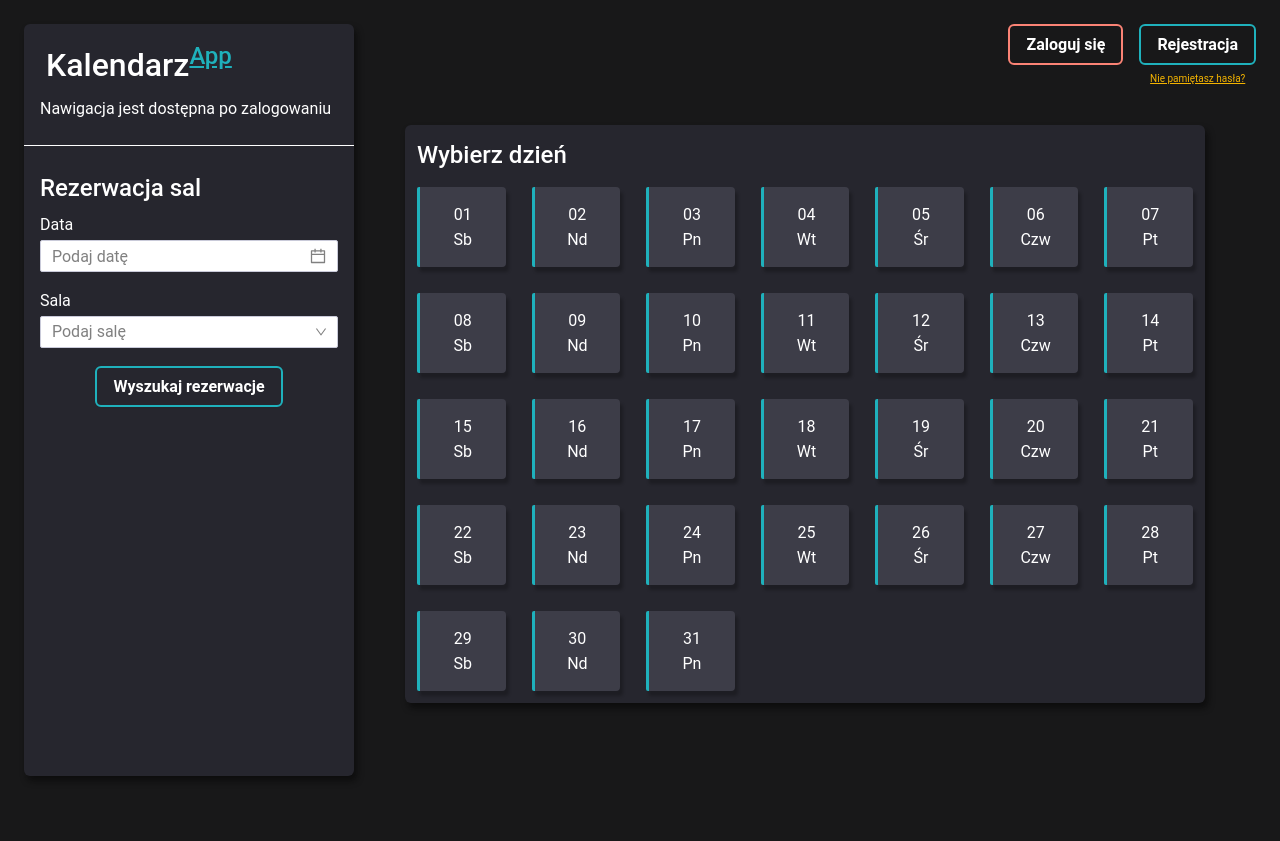
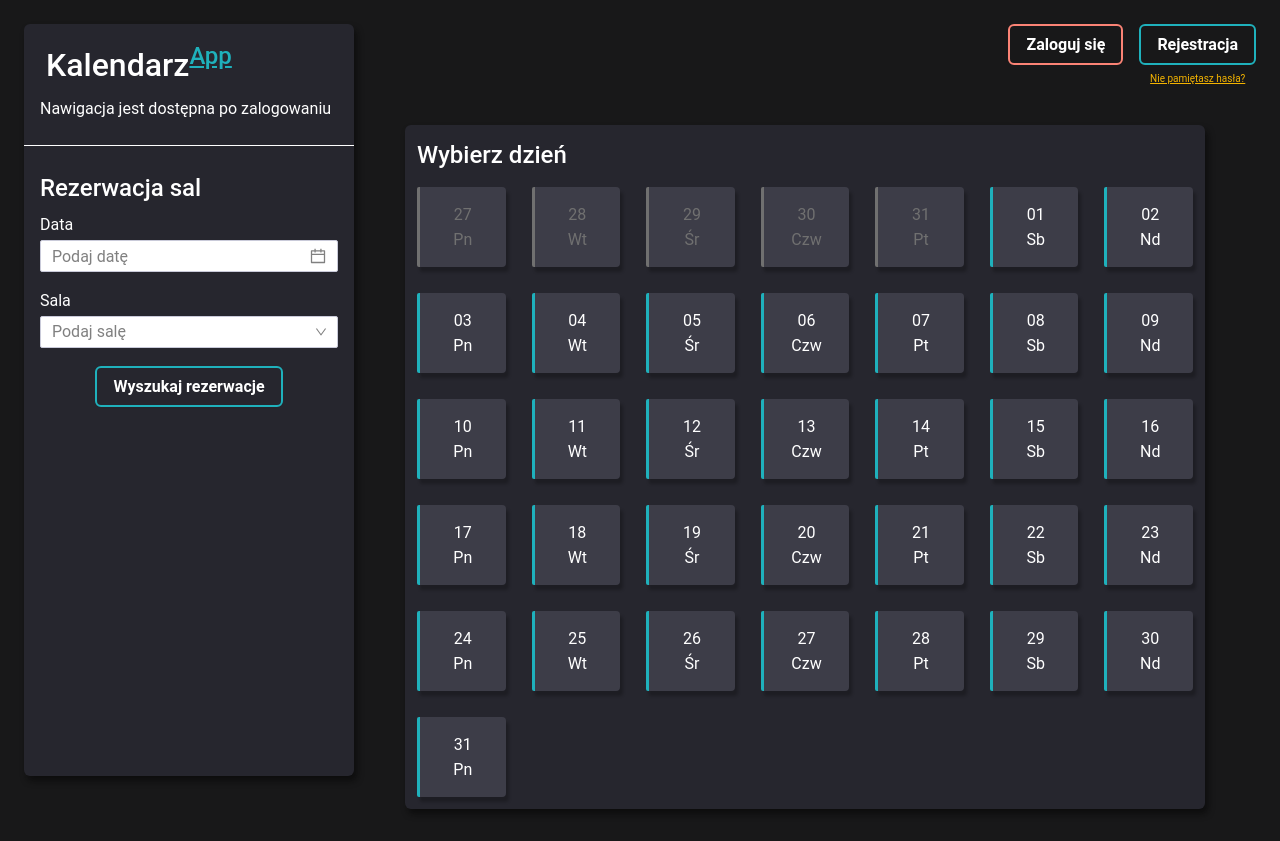
Before and after one commit to Terminatt/kalendarz-app, a React (Create React App) app in the folder front/: page / in a window 1280 px wide. Built offline with nearby package versions, Linux system fonts and the light colour scheme; no server answers.

Commit message:
feat(front): add last week of month before to calendar

```diff
--- a/front/src/components/Calendar/Calendar.tsx
+++ b/front/src/components/Calendar/Calendar.tsx
@@ -1,44 +1,56 @@
-import { dayNames } from '@constants/constants';
 import { isNumber } from '@utils/general';
 import dayjs from 'dayjs';
-import React, { useCallback, useEffect, useState } from 'react';
+import React, { useEffect, useState } from 'react';
+import { dayNames } from '@constants/constants';
 import CalendarItem, { CalendarItemType } from './CalendarItem/CalendarItem';
 
 import './Calendar.less';
 
 export interface CalendarDay {
-  dayNumber: string;
-  dayName: string;
+    dayNumber: string;
+    dayName: string;
+    type: CalendarItemType;
+}
+
+export function createDayList(year: number, month: number): CalendarDay[] {
+    const dayList: CalendarDay[] = [];
+    const date = new Date(year, month, 1);
+    const numberOfDays = dayjs(date).daysInMonth();
+
+    for (let i = 0; i < numberOfDays; i++) {
+        const dayNumber = dayjs(date).add(i, 'day').day();
+        dayList.push(
+            { dayNumber: i < 9 ? `0${i + 1}` : `${i + 1}`, dayName: dayNames[dayNumber], type: CalendarItemType.NORMAL },
+        );
+    }
+    return dayList;
+}
+
+export function createLastWeekList(year: number, month: number): CalendarDay[] {
+    const dayList: CalendarDay[] = [];
+    const date = new Date(year, month, 1);
+    const lastDay = dayjs(date).endOf('month');
+    const lastDayNumber = lastDay.day();
+
+    for (let i = lastDayNumber - 1; i >= 0; i--) {
+        const dateTmp = dayjs(lastDay).subtract(i, 'day');
+        const dayNumber = dateTmp.day();
+        dayList.push(
+            { dayNumber: `${dateTmp.format('DD')}`, dayName: dayNames[dayNumber], type: CalendarItemType.ANOTHER_MONTH_DAY },
+        );
+    }
+    return dayList;
 }
 
 const Calendar: React.FC = () => {
-    const [today, setToday] = useState<dayjs.Dayjs | null>(null);
     const [selectedYear, setYear] = useState<number | null>(null);
     const [selectedMonth, setMonth] = useState<number | null>(null);
     const [daysInMonth, setDaysInMonth] = useState<CalendarDay[]>([]);
 
     useEffect(() => {
         const currentDate = dayjs();
-        setToday(currentDate);
         setYear(currentDate.year());
         setMonth(currentDate.month());
-    }, []);
-
-    const createDayList = useCallback((year: number, month: number): CalendarDay[] => {
-        const dayList: CalendarDay[] = [];
-        const date = new Date(year, month, 1);
-        const numberOfDays = dayjs(date).daysInMonth();
-
-        // eslint-disable-next-line no-plusplus
-        for (let i = 0; i < numberOfDays; i++) {
-            const dayNumber = dayjs(date).add(i, 'day').day();
-            if (i < 9) {
-                dayList.push({ dayNumber: `0${i + 1}`, dayName: dayNames[dayNumber] });
-            } else {
-                dayList.push({ dayNumber: `${i + 1}`, dayName: dayNames[dayNumber] });
-            }
-        }
-        return dayList;
     }, []);
 
     useEffect(() => {
@@ -47,7 +59,9 @@ const Calendar: React.FC = () => {
         }
 
         const dayList = createDayList(selectedYear, selectedMonth);
-        setDaysInMonth(dayList);
+        const weekMonthBefore = createLastWeekList(selectedYear, selectedMonth - 1);
+
+        setDaysInMonth([...weekMonthBefore, ...dayList]);
     }, [selectedMonth]);
 
     return (
@@ -57,7 +71,7 @@ const Calendar: React.FC = () => {
             </div>
             <div className="calendar-dates">
                 {daysInMonth.map((el) => (
-                    <CalendarItem key={el.dayNumber} type={CalendarItemType.NORMAL} dayName={el.dayName} dayNumber={el.dayNumber} />
+                    <CalendarItem key={el.dayNumber} type={el.type} dayName={el.dayName} dayNumber={el.dayNumber} />
                 ))}
             </div>
         </div>
--- a/front/src/components/Calendar/CalendarItem/CalendarItem.less
+++ b/front/src/components/Calendar/CalendarItem/CalendarItem.less
@@ -5,8 +5,16 @@
   border: none;
   border-radius: @border-radius-calendar;
   box-shadow: @box-shadow-tiny;
+  border-left: 3px solid @border-color;
+  cursor: pointer;
 
   &-normal {
-    border-left: 3px solid @primary-color;
+    border-color: @primary-color;
+  }
+
+  &-another-month-day {
+    border-color: @calendar-day-disabled;
+    color: @calendar-day-disabled;
+    cursor: not-allowed;
   }
 }
--- a/front/src/components/Calendar/CalendarItem/CalendarItem.tsx
+++ b/front/src/components/Calendar/CalendarItem/CalendarItem.tsx
@@ -3,7 +3,7 @@ import React from 'react';
 import './CalendarItem.less';
 
 export enum CalendarItemType {
-  DISABLED = 'disabled',
+  ANOTHER_MONTH_DAY = 'another-month-day',
   TODAY = 'today',
   NORMAL = 'normal',
   DAYOFF = 'dayoff',
--- a/front/src/styles/variables.less
+++ b/front/src/styles/variables.less
@@ -3,6 +3,7 @@
 @secondary-bg: #3D3D48;
 @background: #181819;
 @disabled: #7D7D7D;
+@calendar-day-disabled: #707070;
 @primary-color: #1fb1bc;
 @warning-color: #FB8375;
 @link-color: #F3B300;
```
Also changed, not shown: front/.eslintrc.js.
